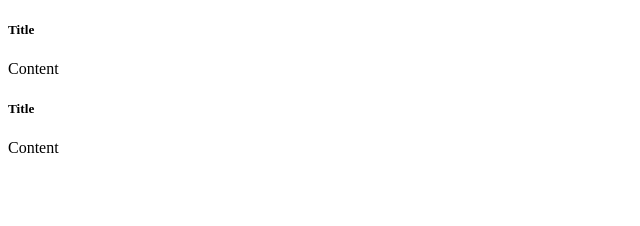
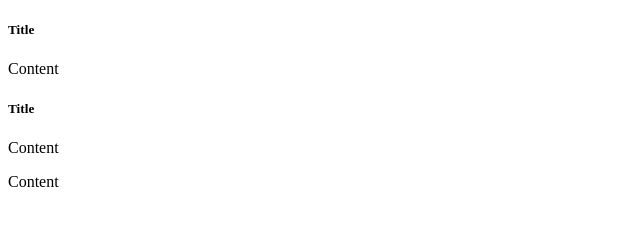
Before and after one commit to robiul71/motogp-2022, a plain HTML site: page index.html in a window 1280 px wide. Shown: the full height of the page, 0-640 px from the left. Drawn offline with Linux system fonts and the light colour scheme.

Commit message:
Something changes

```diff
--- a/index.html
+++ b/index.html
@@ -15,6 +15,7 @@
 
             <h5 class="card-title">Title</h5>
                   <p class="card-text">Content</p>
+                  <p class="card-text">Content</p>
       </div>
 </body>
 </html>
```
